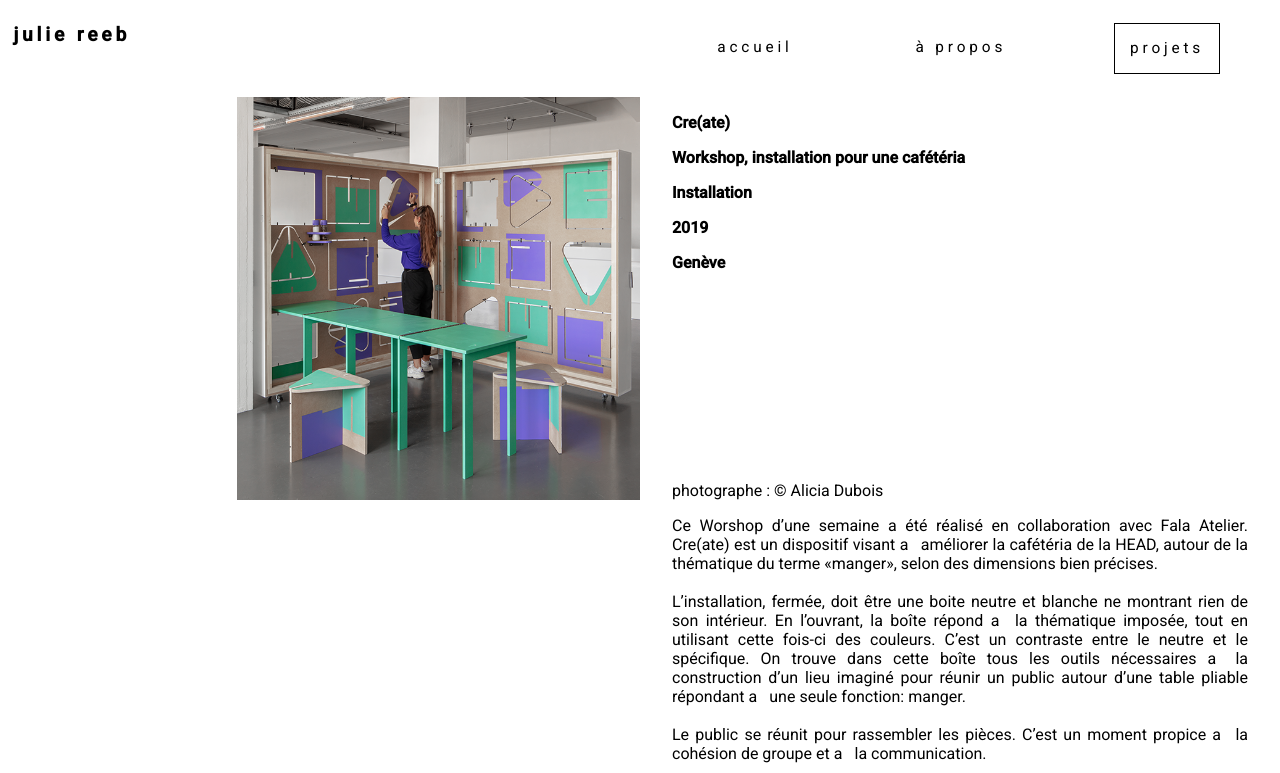
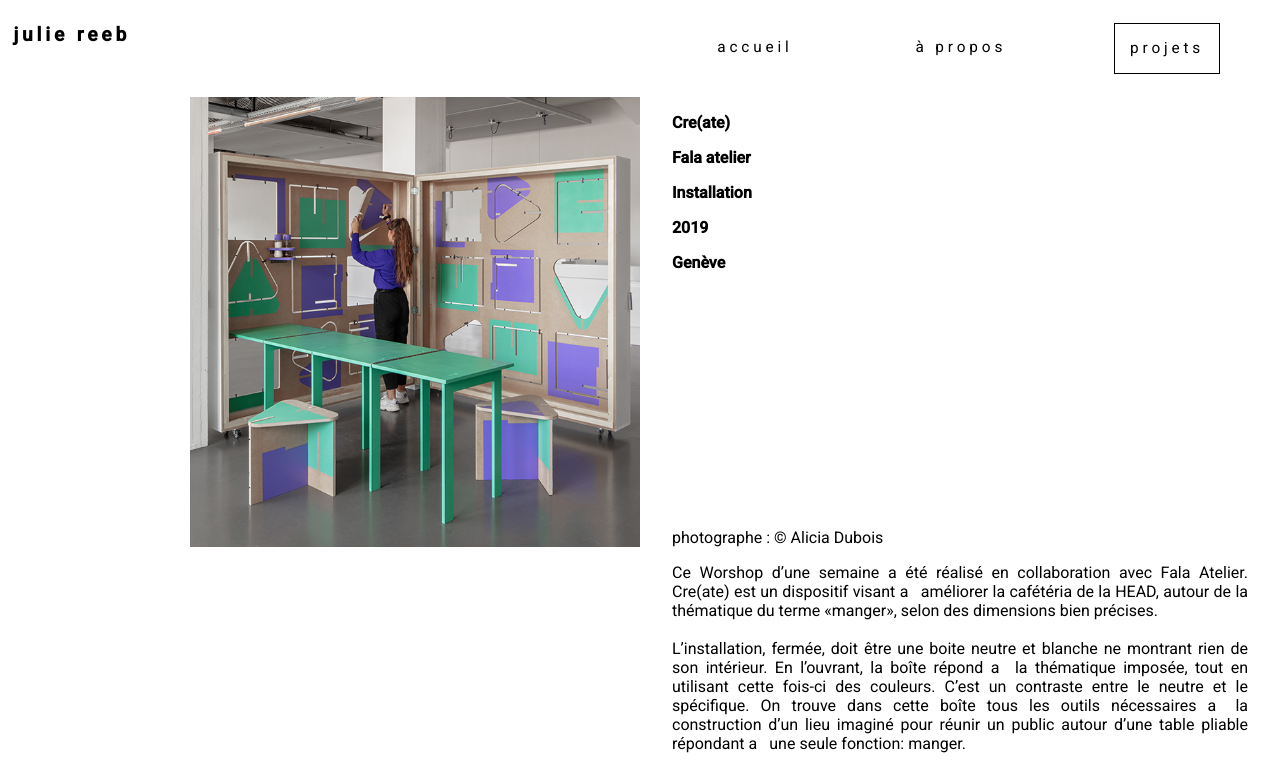
Before and after one commit to richmartins/julie-portfolio, a Jekyll site: the page built from _posts/2017-01-01-create.md, in a window 1280 px wide. Shown: the top 773 px of the page. Built offline with Jekyll 4.4.1, drawn with Linux system fonts in a browser that asks for light colours.

Commit message:
[DONE] update design projects

```diff
--- a/_posts/2017-01-01-create.md
+++ b/_posts/2017-01-01-create.md
@@ -2,13 +2,13 @@
 title: "create"
 layout: project
 image: '/assets/create/00_couverture.png'
-description: "Vitrine pour « Ambroise Degenève »"
+description: "Workshop, installation pour une cafétéria"
 permalink: '/projects/create'
 categories: Installation
 
 img_header: '/assets/create/00_couverture.png'
 project_name: 'Cre(ate)'
-colab: "Workshop, installation pour une cafétéria"
+colab: "Fala atelier"
 project_date: '2019'
 place: 'Genève'
 photographe: '© Alicia Dubois'
--- a/styles/main.css
+++ b/styles/main.css
@@ -270,7 +270,7 @@ a {
     justify-content: flex-end;
 }
 .project-header-img > img {
-    max-width: 70%;
+    max-height: 450px;
 }
 .project-header-txt {
     display: flex;
@@ -305,7 +305,7 @@ a {
     display: flex;
     flex-direction: row;
     align-items: center;
-    /* justify-content: space-between; */
+    justify-content: center;
     width: 100%;
     flex-wrap: wrap;
 }
```
